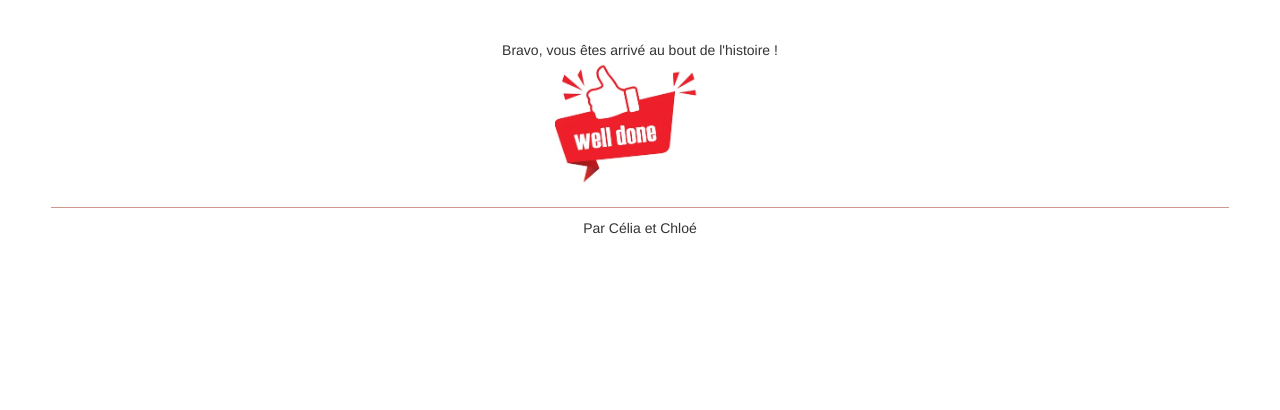
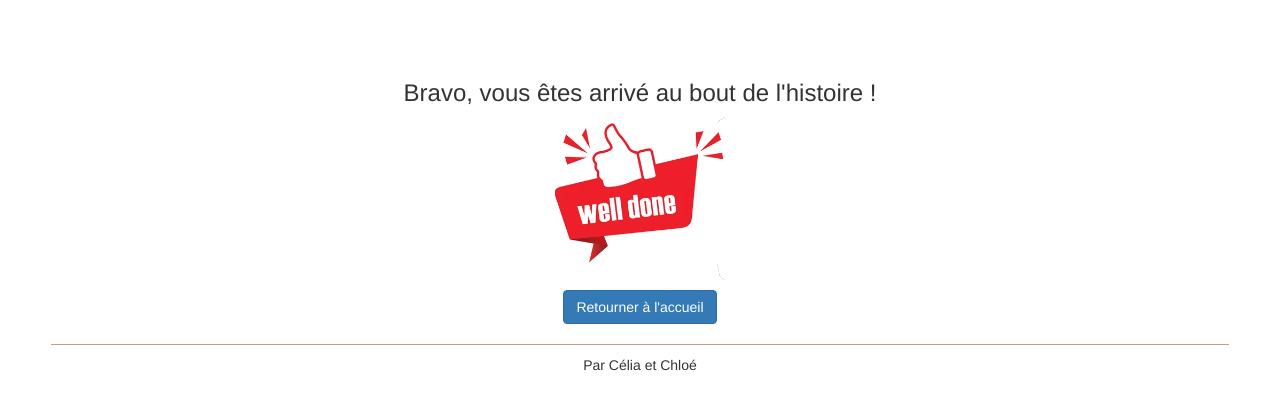
Before and after one commit to celialali/supersite, a PHP site: page /hist.php in a window 1280 px wide. Shown: the part 104-514 px from the top of the page. Run offline with PHP 8.4, Linux system fonts and the light colour scheme; data comes from the database, SQL or seed files in the repository; data that the repository does not hold is empty.

Commit message:
esthetique

```diff
--- a/hist.php
+++ b/hist.php
@@ -46,6 +46,7 @@
                     <?php echo $situation['paragraphe'];?>
                 </p>
             </div>
+            <br>
             <div>
                 <div class="ligne_choix" >
                     <?php foreach ($ensemble_choix as $choix) { ?>
@@ -61,15 +62,16 @@
 
         <?php if ($histoire['id_sit_finale'] == $situation['id_sit']){ ?>
             <div class = "paragraph text-center">
-                Bravo, vous êtes arrivé au bout de l'histoire !
+                <h3>Bravo, vous êtes arrivé au bout de l'histoire !</h3>
                 <p class="text-center">
                     <img class="responsive-image" src="img/welldone.png" width="170"/>
                 </p>
+                <a class="btn btn-default btn-primary" href="index.php">Retourner à l'accueil</a>
             </div>
 
         <?php }
         ?>
-
+        <br>
         <?php require_once "footer.php"?>
 
     </body>
```
Also changed, not shown: img/welldone.png.
